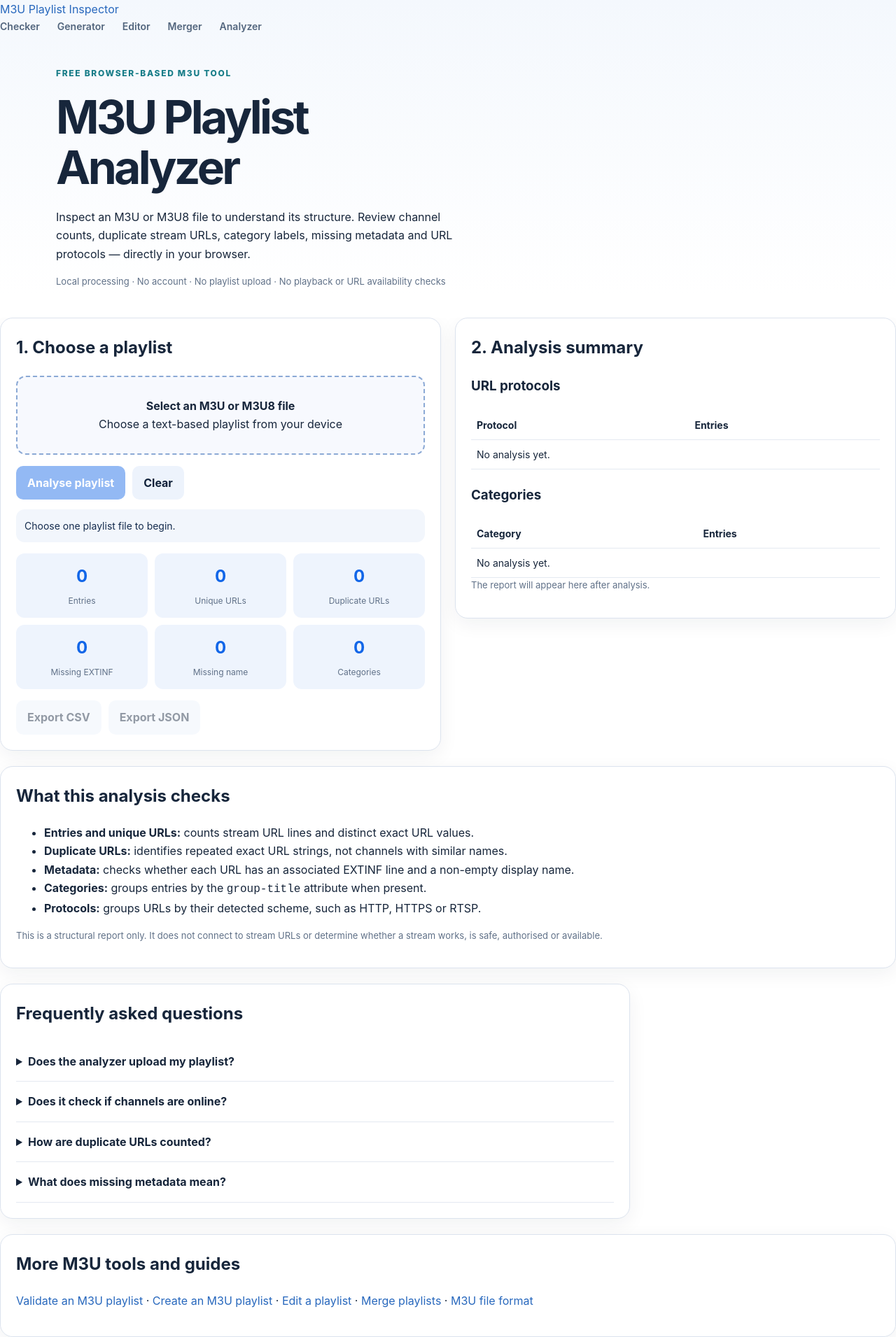
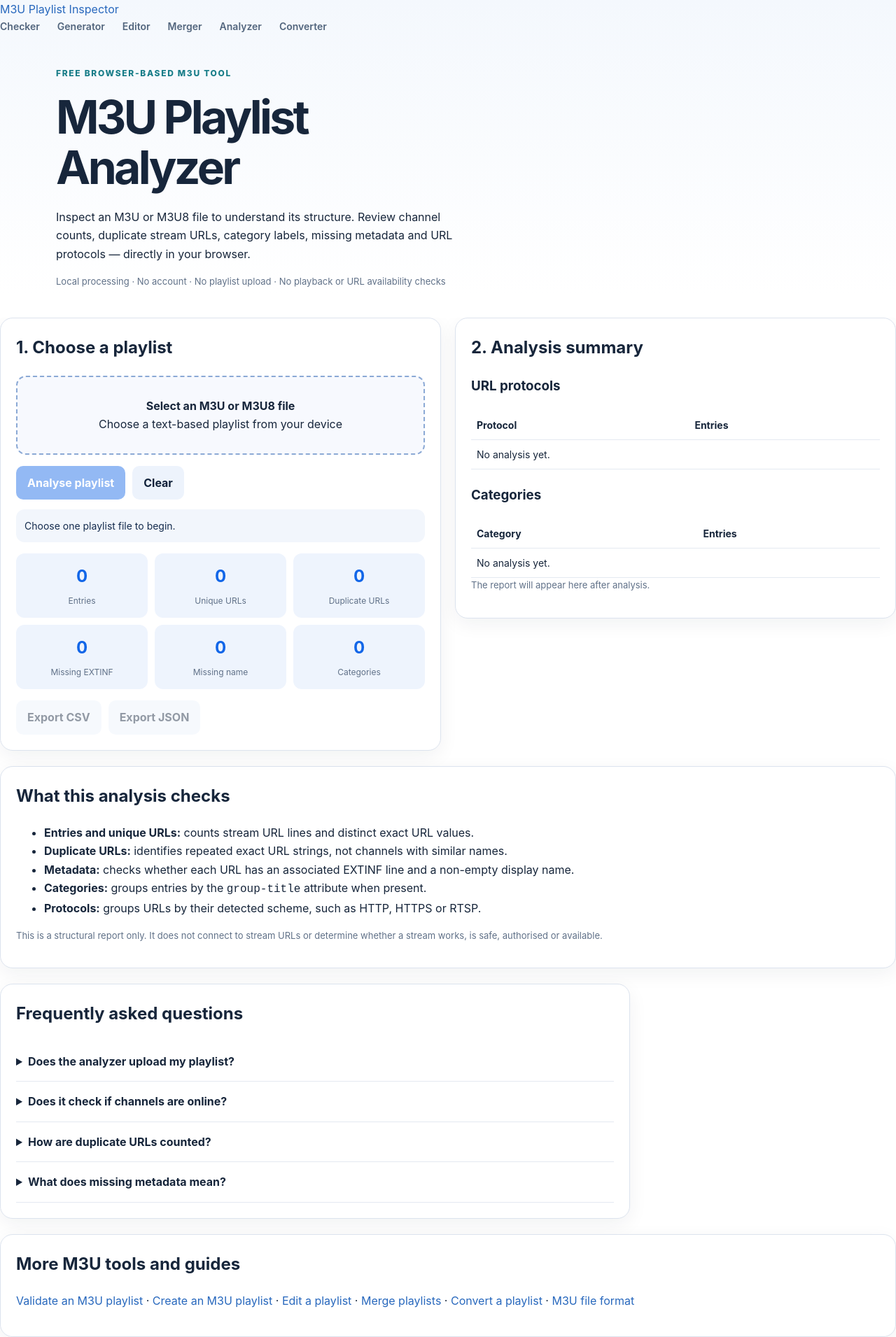
Before and after one commit to drxalan32/m3u-playlist-inspector, a website: page docs/m3u-playlist-analyzer.html in a window 1280 px wide. Shown: the top 1911 px of the page at 70% size. Drawn offline with Linux system fonts and the light colour scheme.

Commit message:
Improve M3U tool internal linking

```diff
--- a/docs/m3u-playlist-analyzer.html
+++ b/docs/m3u-playlist-analyzer.html
@@ -19,7 +19,7 @@
 </script>
 </head>
 <body>
-<header class="top"><div class="wrap nav"><a class="logo" href="index.html">M3U Playlist Inspector</a><nav><a href="index.html">Checker</a><a href="index.html#playlist-generator">Generator</a><a href="m3u-playlist-editor.html">Editor</a><a href="m3u-playlist-merger.html">Merger</a><a href="m3u-playlist-analyzer.html" aria-current="page">Analyzer</a></nav></div></header>
+<header class="top"><div class="wrap nav"><a class="logo" href="index.html">M3U Playlist Inspector</a><nav><a href="index.html">Checker</a><a href="index.html#playlist-generator">Generator</a><a href="m3u-playlist-editor.html">Editor</a><a href="m3u-playlist-merger.html">Merger</a><a href="m3u-playlist-analyzer.html" aria-current="page">Analyzer</a><a href="m3u-playlist-converter.html">Converter</a></nav></div></header>
 <section class="hero analyser-hero"><div class="wrap"><div class="eyebrow">Free browser-based M3U tool</div><h1>M3U Playlist Analyzer</h1><p>Inspect an M3U or M3U8 file to understand its structure. Review channel counts, duplicate stream URLs, category labels, missing metadata and URL protocols — directly in your browser.</p><p class="analyser-note">Local processing · No account · No playlist upload · No playback or URL availability checks</p></div></section>
 <main class="wrap main">
 <section class="analyser-shell" aria-label="M3U playlist analyser">
@@ -28,7 +28,7 @@
 </section>
 <section class="analyser-panel" style="margin-top:22px"><h2>What this analysis checks</h2><ul><li><strong>Entries and unique URLs:</strong> counts stream URL lines and distinct exact URL values.</li><li><strong>Duplicate URLs:</strong> identifies repeated exact URL strings, not channels with similar names.</li><li><strong>Metadata:</strong> checks whether each URL has an associated EXTINF line and a non-empty display name.</li><li><strong>Categories:</strong> groups entries by the <code>group-title</code> attribute when present.</li><li><strong>Protocols:</strong> groups URLs by their detected scheme, such as HTTP, HTTPS or RTSP.</li></ul><p class="analyser-note">This is a structural report only. It does not connect to stream URLs or determine whether a stream works, is safe, authorised or available.</p></section>
 <section class="analyser-panel analyser-faq" style="margin-top:22px"><h2>Frequently asked questions</h2><details><summary>Does the analyzer upload my playlist?</summary><p>No. The selected file is read and analysed locally in your browser. Playlist contents are not sent to a processing server.</p></details><details><summary>Does it check if channels are online?</summary><p>No. It analyses text structure and URL patterns only. It does not request stream URLs or test playback.</p></details><details><summary>How are duplicate URLs counted?</summary><p>URLs are compared as exact strings. Two different URLs with the same channel name are counted separately.</p></details><details><summary>What does missing metadata mean?</summary><p>An entry is marked as missing EXTINF when no preceding EXTINF line is attached to it. A missing name means the EXTINF line has no display name after its comma, or the entry has no EXTINF line.</p></details></section>
-<section class="analyser-panel" style="margin-top:22px"><h2>More M3U tools and guides</h2><p><a href="index.html#online-validator">Validate an M3U playlist</a> · <a href="index.html#playlist-generator">Create an M3U playlist</a> · <a href="m3u-playlist-editor.html">Edit a playlist</a> · <a href="m3u-playlist-merger.html">Merge playlists</a> · <a href="m3u-file-format.html">M3U file format</a></p></section>
+<section class="analyser-panel" style="margin-top:22px"><h2>More M3U tools and guides</h2><p><a href="index.html#online-validator">Validate an M3U playlist</a> · <a href="index.html#playlist-generator">Create an M3U playlist</a> · <a href="m3u-playlist-editor.html">Edit a playlist</a> · <a href="m3u-playlist-merger.html">Merge playlists</a> · <a href="m3u-playlist-converter.html">Convert a playlist</a> · <a href="m3u-file-format.html">M3U file format</a></p></section>
 </main>
 <footer class="footer"><div class="wrap">M3U Playlist Inspector · <a href="index.html">Home</a> · <a href="privacy.html">Privacy</a></div></footer>
 <script>
```
